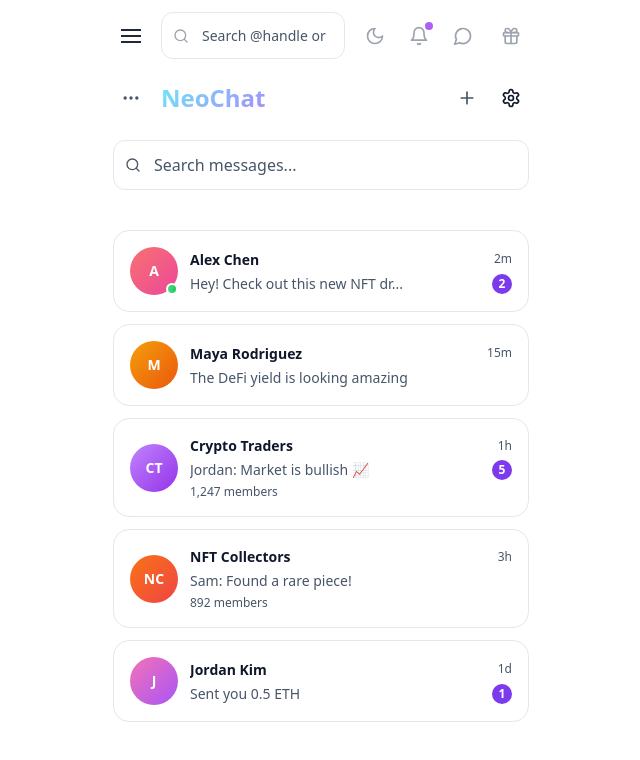
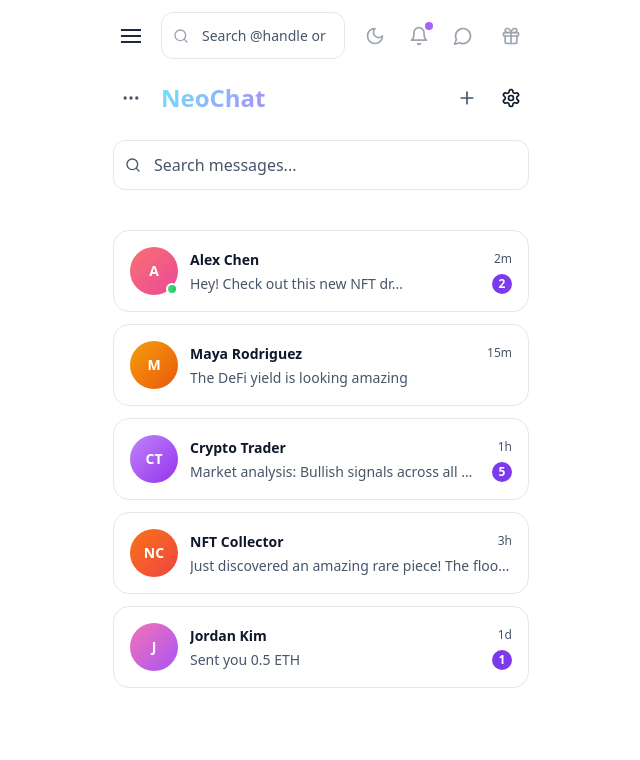
Before and after one commit to truckdriver-dev/wegramsep21new, a React (Vite) app: page /messages in a window 1280 px wide. Shown: the top 760 px of the page, without its empty margins (319-959 px from the left). Built offline with nearby package versions, Linux system fonts and the light colour scheme; no server answers.

Commit message:
Messages: convert Crypto Traders and NFT Collectors groups to individual users with existing profile data

```diff
--- a/src/pages/Messages.tsx
+++ b/src/pages/Messages.tsx
@@ -45,29 +45,25 @@ export const Messages: React.FC = () => {
     },
     {
       id: '3',
-      name: 'Crypto Traders',
-      username: 'cryptotraders',
+      name: 'Crypto Trader',
+      username: '@crypto_trader',
       avatar: 'CT',
       avatarColor: 'bg-gradient-to-br from-purple-400 to-purple-600',
-      lastMessage: 'Jordan: Market is bullish 📈',
+      lastMessage: 'Market analysis: Bullish signals across all major pairs 📈',
       timestamp: '1h',
       unreadCount: 5,
-      isOnline: false,
-      isGroup: true,
-      groupMembers: 1247
+      isOnline: false
     },
     {
       id: '4',
-      name: 'NFT Collectors',
-      username: 'nftcollectors',
+      name: 'NFT Collector',
+      username: '@nft_collector',
       avatar: 'NC',
       avatarColor: 'bg-gradient-to-br from-orange-500 to-red-500',
-      lastMessage: 'Sam: Found a rare piece!',
+      lastMessage: 'Just discovered an amazing rare piece! The floor is rising 🚀',
       timestamp: '3h',
       unreadCount: 0,
-      isOnline: false,
-      isGroup: true,
-      groupMembers: 892
+      isOnline: false
     },
     {
       id: '5',
```
